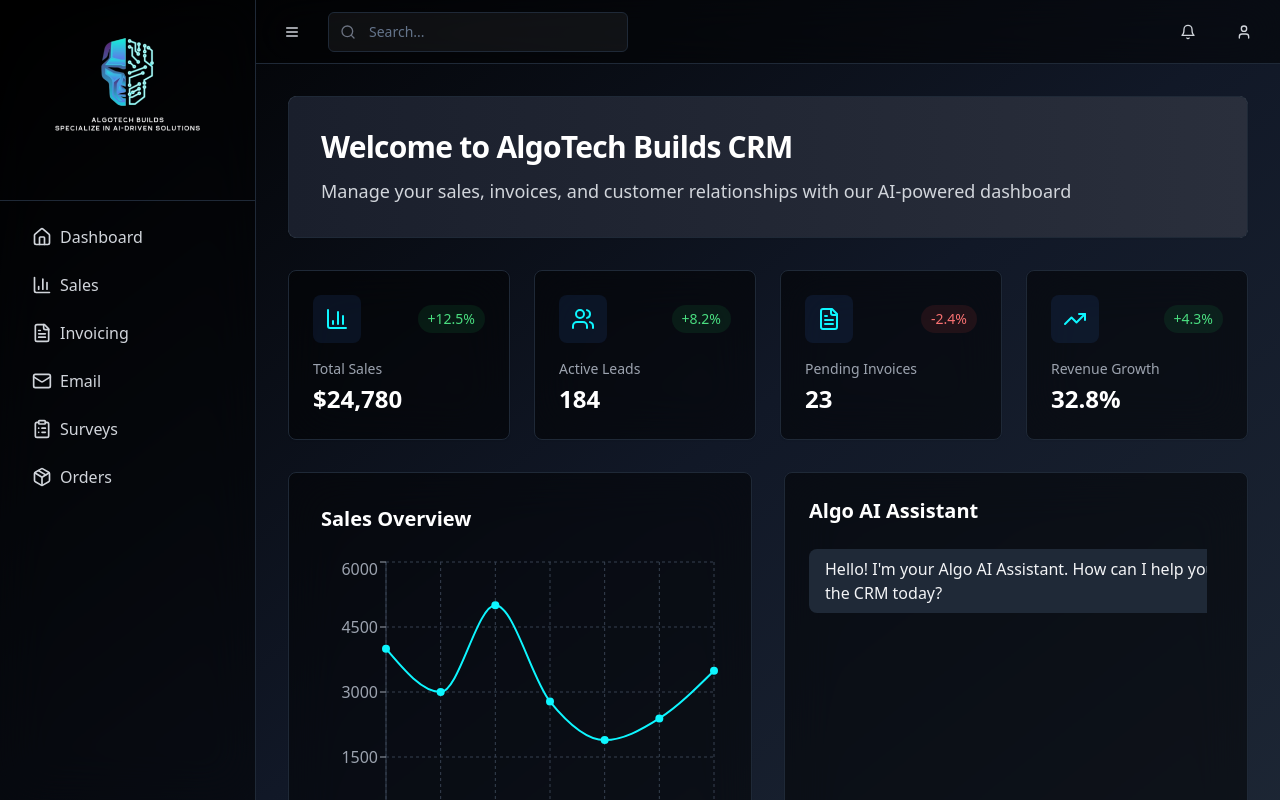
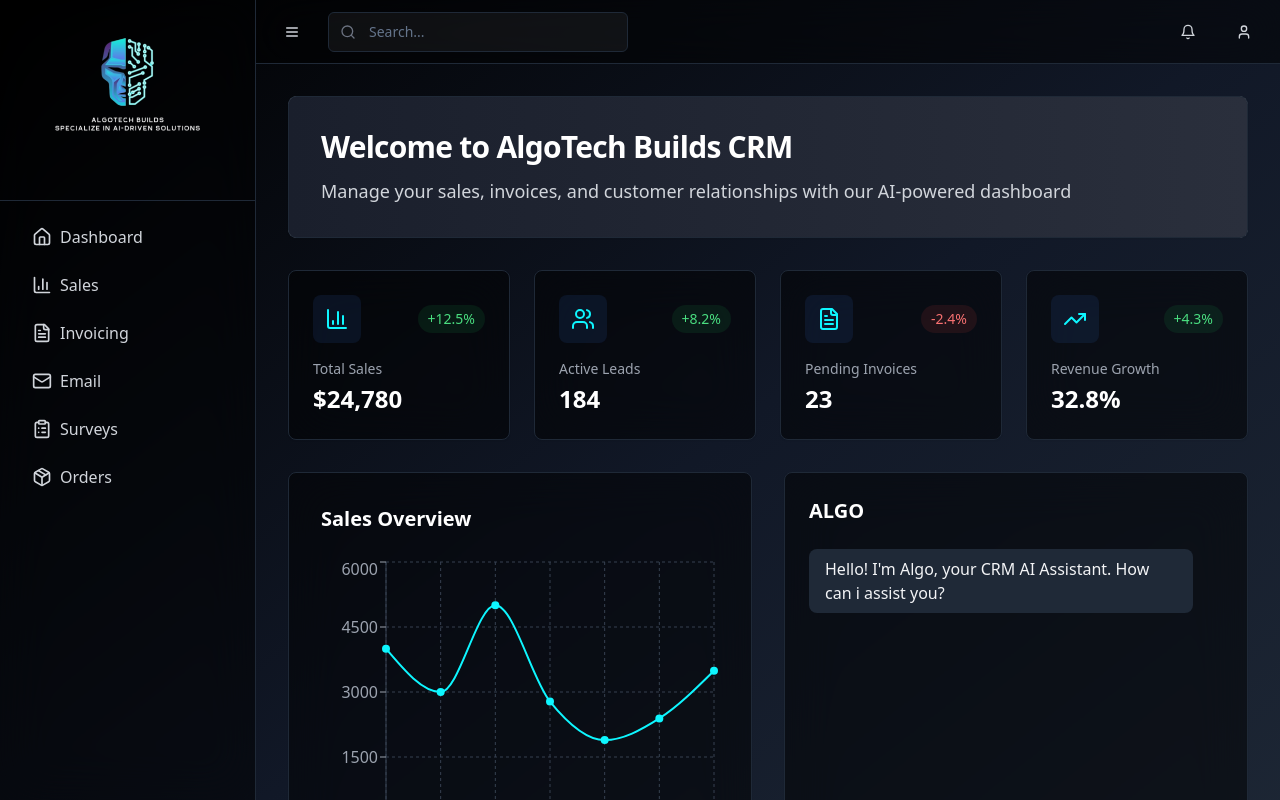
Before and after one commit to TaverNxyz/admin-dashboard, a React (Vite) app: page / in a window 1280 px wide. Shown: the top 800 px of the page. Built offline with nearby package versions, Linux system fonts and the light colour scheme.

Commit message:
Update chat interface title and message
Replaced "Algo AI Assistant" with "ALGO" in the chat interface. Updated the welcome message to "Hello! I'm Algo, your CRM AI Assistant. How can I assist you?"
[skip gpt_engineer]

```diff
--- a/src/components/chat/ChatInterface.tsx
+++ b/src/components/chat/ChatInterface.tsx
@@ -15,7 +15,7 @@ export const ChatInterface = () => {
   const [messages, setMessages] = useState<Message[]>([
     {
       role: "assistant",
-      content: "Hello! I'm your Algo AI Assistant. How can I help you with the CRM today?",
+      content: "Hello! I'm Algo, your CRM AI Assistant. How can i assist you?",
     },
   ]);
   const [input, setInput] = useState("");
@@ -50,7 +50,7 @@ export const ChatInterface = () => {
   return (
     <Card className="bg-black/50 backdrop-blur-xl border-gray-800 hover:border-blue-500/50 transition-all duration-300">
       <div className="p-6">
-        <h2 className="text-xl font-semibold text-white mb-6">Algo AI Assistant</h2>
+        <h2 className="text-xl font-semibold text-white mb-6">ALGO</h2>
         <div className="h-[400px] flex flex-col">
           <ScrollArea className="flex-1 pr-4">
             <div className="space-y-4">
```
